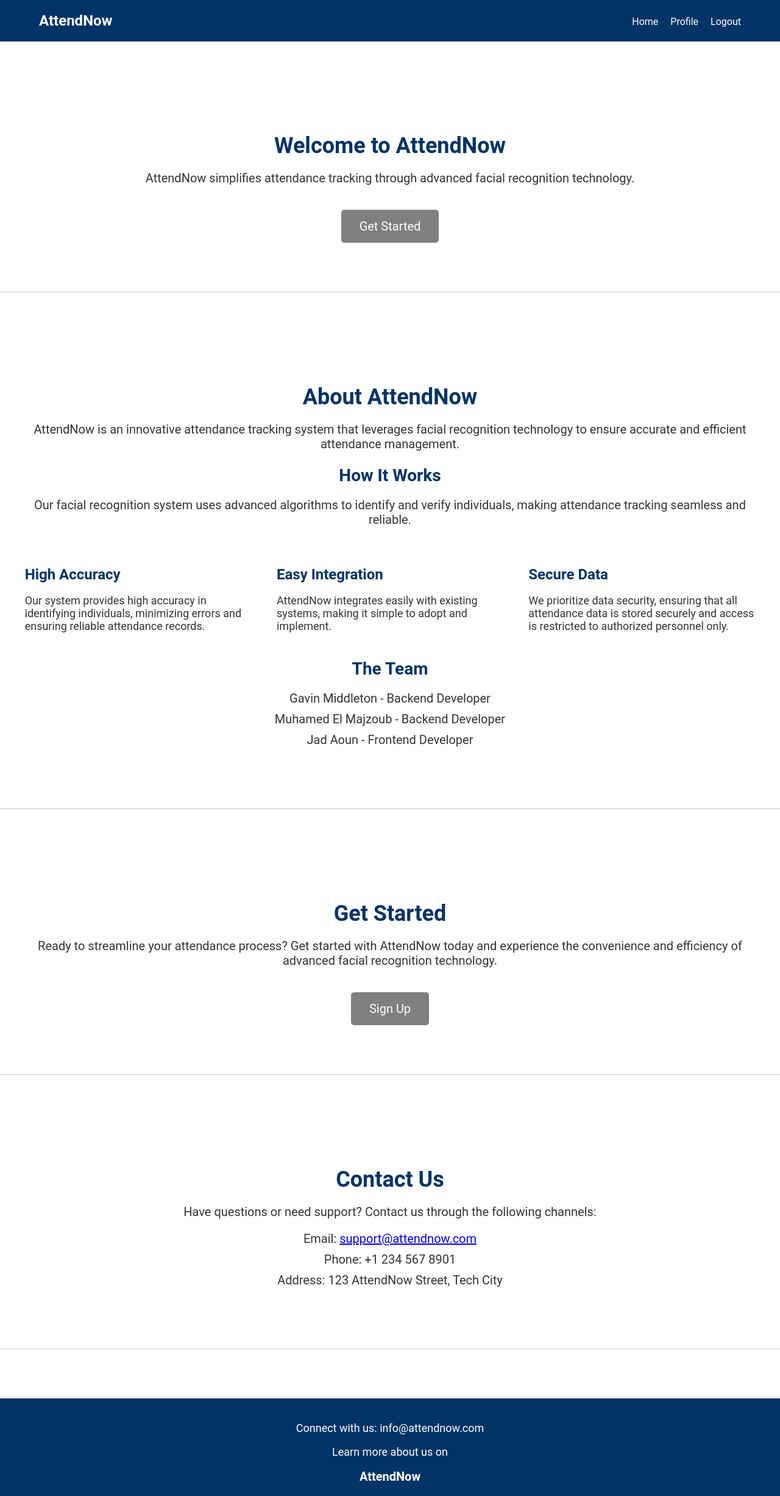
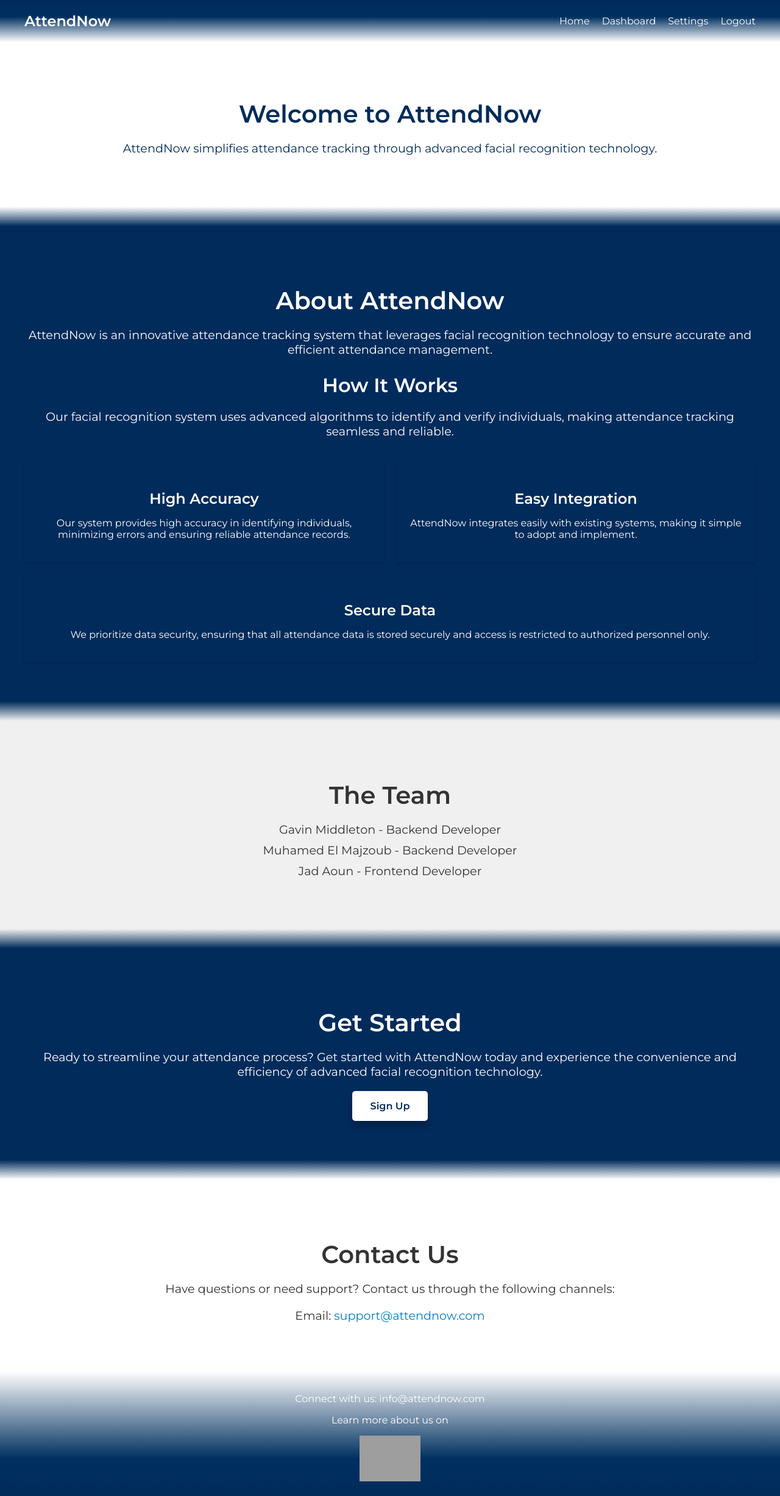
Before and after one commit to JadAoun1/AttendNow, a Django app: page / in a window 1280 px wide. Shown: the whole page at 61% size. Run offline with Django 5.2, Linux system fonts and the light colour scheme; a user stored in the database is signed in; grey boxes are pictures that could not be loaded.

Commit message:
Added changes to styling of pages.

```diff
--- a/attendnow/attendance/templates/attendance/base.html
+++ b/attendnow/attendance/templates/attendance/base.html
@@ -1,46 +1,47 @@
 <!DOCTYPE html>
 <html lang="en">
+
 <head>
     <meta charset="UTF-8">
     <meta name="viewport" content="width=device-width, initial-scale=1.0">
     <title>{% block title %}AttendNow{% endblock %}</title>
+    <link href="https://fonts.googleapis.com/css2?family=Montserrat:wght@400;600&display=swap" rel="stylesheet">
     {% load static %}
-    <link rel="stylesheet" href="{% static 'attendance/styles.css' %}">
 </head>
-<body>
+
+<body style="background-color: #002B5B; font-family: 'Montserrat', sans-serif; margin: 0;">
     <!-- Header section -->
-    <header class="header">
-        <div class="container">
-            <div class="header-content">
-                <span class="logo-text">AttendNow</span>
-                <nav class="nav">
-                    <ul>
-                        <li><a href="{% url 'home' %}">Home</a></li>
-                        {% if user.is_authenticated %}
-                            <li><a href="{% url 'profile' %}">Profile</a></li>
-                            <li><a href="{% url 'logout' %}">Logout</a></li>
-                        {% else %}
-                            <li><a href="{% url 'sign_in' %}">Sign In</a></li>
-                            <li><a href="{% url 'sign_up' %}">Sign Up</a></li>
-                        {% endif %}
-                    </ul>
-                </nav>
-            </div>
+    <header style="background: linear-gradient(180deg, #002B5B 0%, #003060 40%, white 100%); padding: 20px;">
+        <div style="max-width: 1200px; margin: 0 auto; display: flex; justify-content: space-between; align-items: center;">
+            <span style="color: white; font-size: 1.5em; font-weight: 600;">AttendNow</span>
+            <nav>
+                <ul style="list-style: none; margin: 0; padding: 0; display: flex; gap: 20px;">
+                    <li><a href="{% url 'home' %}" style="color: white; text-decoration: none;">Home</a></li>
+                    {% if user.is_authenticated %}
+                        <li><a href="{% url 'dashboard' %}" style="color: white; text-decoration: none;">Dashboard</a></li>
+                        <li><a href="{% url 'settings' %}" style="color: white; text-decoration: none;">Settings</a></li>
+                        <li><a href="{% url 'logout' %}" style="color: white; text-decoration: none;">Logout</a></li>
+                    {% else %}
+                        <li><a href="{% url 'sign_in' %}" style="color: white; text-decoration: none;">Sign In</a></li>
+                        <li><a href="{% url 'sign_up' %}" style="color: white; text-decoration: none;">Sign Up</a></li>
+                    {% endif %}
+                </ul>
+            </nav>
         </div>
     </header>
 
     <!-- Main content wrapper -->
-    <div class="content-wrapper">
+    <div style="min-height: calc(100vh - 160px);">
         {% block content %}{% endblock %}
     </div>
 
     <!-- Footer section -->
-    <footer class="footer">
-        <div class="container">
+    <footer style="background: linear-gradient(180deg, white 0%, #003060 70%, #002B5B 100%); padding: 20px;">
+        <div style="max-width: 1200px; margin: 0 auto; text-align: center; color: white;">
             <p>Connect with us: info@attendnow.com</p>
             <p>Learn more about us on</p>
-            <div class="footer-logo">
-                <span class="footer-logo-text">AttendNow</span>
+            <div style="margin-top: 10px;">
+                <img src="{% static 'attendance/footer-logo.png' %}" alt="AttendNow Logo" style="width: 100px;">
             </div>
         </div>
     </footer>
--- a/attendnow/attendance/templates/attendance/home.html
+++ b/attendnow/attendance/templates/attendance/home.html
@@ -3,52 +3,63 @@
 {% block title %}Home{% endblock %}
 
 {% block content %}
-<section id="home" class="section">
-    <h1>Welcome to AttendNow</h1>
-    <p>AttendNow simplifies attendance tracking through advanced facial recognition technology.</p>
-    <a href="{% url 'sign_in' %}" class="btn">Get Started</a>
+
+<section id="home" class="section" style="padding: 60px 40px; text-align: center; background: white; color: #002B5B; box-shadow: 0 4px 6px rgba(0,0,0,0.1);">
+    <h1 style="font-size: 2.5em; font-weight: 700; margin-bottom: 20px;">Welcome to AttendNow</h1>
+    <p style="font-size: 1.2em; margin-bottom: 20px;">AttendNow simplifies attendance tracking through advanced facial recognition technology.</p>
+
 </section>
 
-<section id="about" class="section">
-    <h1>About AttendNow</h1>
-    <p>AttendNow is an innovative attendance tracking system that leverages facial recognition technology to ensure accurate and efficient attendance management.</p>
-    <h2>How It Works</h2>
-    <p>Our facial recognition system uses advanced algorithms to identify and verify individuals, making attendance tracking seamless and reliable.</p>
-    <div class="features">
-        <div class="feature">
-            <h3>High Accuracy</h3>
-            <p>Our system provides high accuracy in identifying individuals, minimizing errors and ensuring reliable attendance records.</p>
+<div style="background: linear-gradient(to bottom, white 10%, #002B5B 90%); height: 40px;"></div>
+
+<section id="about" class="section" style="padding: 60px 40px; text-align: center; background: #002B5B; color: white; box-shadow: 0 4px 6px rgba(0,0,0,0.1);">
+    <h1 style="font-size: 2.5em; font-weight: 700; margin-bottom: 20px;">About AttendNow</h1>
+    <p style="font-size: 1.2em; margin-bottom: 20px;">AttendNow is an innovative attendance tracking system that leverages facial recognition technology to ensure accurate and efficient attendance management.</p>
+    <h2 style="font-size: 2em; font-weight: 600; margin-bottom: 20px;">How It Works</h2>
+    <p style="font-size: 1.2em; margin-bottom: 40px;">Our facial recognition system uses advanced algorithms to identify and verify individuals, making attendance tracking seamless and reliable.</p>
+    <div style="display: flex; flex-wrap: wrap; justify-content: space-around; gap: 20px;">
+        <div style="flex: 1 1 calc(33% - 20px); padding: 20px; box-shadow: 0 2px 4px rgba(0,0,0,0.1);">
+            <h3 style="font-size: 1.5em; font-weight: 600; margin-bottom: 10px;">High Accuracy</h3>
+            <p style="font-size: 1em;">Our system provides high accuracy in identifying individuals, minimizing errors and ensuring reliable attendance records.</p>
         </div>
-        <div class="feature">
-            <h3>Easy Integration</h3>
-            <p>AttendNow integrates easily with existing systems, making it simple to adopt and implement.</p>
+        <div style="flex: 1 1 calc(33% - 20px); padding: 20px; box-shadow: 0 2px 4px rgba(0,0,0,0.1);">
+            <h3 style="font-size: 1.5em; font-weight: 600; margin-bottom: 10px;">Easy Integration</h3>
+            <p style="font-size: 1em;">AttendNow integrates easily with existing systems, making it simple to adopt and implement.</p>
         </div>
-        <div class="feature">
-            <h3>Secure Data</h3>
-            <p>We prioritize data security, ensuring that all attendance data is stored securely and access is restricted to authorized personnel only.</p>
+        <div style="flex: 1 1 calc(33% - 20px); padding: 20px; box-shadow: 0 2px 4px rgba(0,0,0,0.1);">
+            <h3 style="font-size: 1.5em; font-weight: 600; margin-bottom: 10px;">Secure Data</h3>
+            <p style="font-size: 1em;">We prioritize data security, ensuring that all attendance data is stored securely and access is restricted to authorized personnel only.</p>
         </div>
     </div>
-    <h2>The Team</h2>
-    <ul>
-        <li>Gavin Middleton - Backend Developer</li>
-        <li>Muhamed El Majzoub - Backend Developer</li>
+</section>
+
+<div style="background: linear-gradient(to bottom, #002B5B 10%, #F0F0F0 90%); height: 40px;"></div>
+
+<section id="the-team" class="section" style="padding: 60px 40px; text-align: center; background: #F0F0F0; color: #333; box-shadow: 0 4px 6px rgba(0,0,0,0.1);">
+    <h1 style="font-size: 2.5em; font-weight: 700; margin-bottom: 20px;">The Team</h1>
+    <ul style="list-style: none; padding: 0; font-size: 1.2em;">
+        <li style="margin-bottom: 10px;">Gavin Middleton - Backend Developer</li>
+        <li style="margin-bottom: 10px;">Muhamed El Majzoub - Backend Developer</li>
         <li>Jad Aoun - Frontend Developer</li>
     </ul>
 </section>
 
-<section id="get-started" class="section">
-    <h1>Get Started</h1>
-    <p>Ready to streamline your attendance process? Get started with AttendNow today and experience the convenience and efficiency of advanced facial recognition technology.</p>
-    <a href="{% url 'sign_up' %}" class="btn">Sign Up</a>
+<div style="background: linear-gradient(to bottom, #F0F0F0 10%, #002B5B 90%); height: 40px;"></div>
+
+<section id="get-started" class="section" style="padding: 60px 40px; text-align: center; background: #002B5B; color: white; box-shadow: 0 4px 6px rgba(0,0,0,0.1);">
+    <h1 style="font-size: 2.5em; font-weight: 700; margin-bottom: 20px;">Get Started</h1>
+    <p style="font-size: 1.2em; margin-bottom: 20px;">Ready to streamline your attendance process? Get started with AttendNow today and experience the convenience and efficiency of advanced facial recognition technology.</p>
+    <a href="{% url 'sign_up' %}" style="display: inline-block; padding: 15px 30px; background-color: white; color: #002B5B; text-decoration: none; border-radius: 5px; font-size: 1em; font-weight: 600; box-shadow: 0 10px 10px rgba(0,0,0,0.2);">Sign Up</a>
 </section>
 
-<section id="contact" class="section">
-    <h1>Contact Us</h1>
-    <p>Have questions or need support? Contact us through the following channels:</p>
-    <ul>
-        <li>Email: <a href="mailto:support@attendnow.com">support@attendnow.com</a></li>
-        <li>Phone: +1 234 567 8901</li>
-        <li>Address: 123 AttendNow Street, Tech City</li>
+<div style="background: linear-gradient(to bottom, #002B5B 10%, white 90%); height: 40px;"></div>
+
+<section id="contact" class="section" style="padding: 60px 40px; text-align: center; background: white; color: #333; box-shadow: 0 4px 6px rgba(0,0,0,0.1);">
+    <h1 style="font-size: 2.5em; font-weight: 700; margin-bottom: 20px;">Contact Us</h1>
+    <p style="font-size: 1.2em; margin-bottom: 20px;">Have questions or need support? Contact us through the following channels:</p>
+    <ul style="list-style: none; padding: 0; font-size: 1.2em;">
+        <li style="margin-bottom: 10px;">Email: <a href="mailto:support@attendnow.com" style="color: #007ACC; text-decoration: none;">support@attendnow.com</a></li>
     </ul>
 </section>
+
 {% endblock %}
--- a/attendnow/attendnow/settings.py
+++ b/attendnow/attendnow/settings.py
@@ -121,11 +121,10 @@
 
 
 
-# Static files (CSS, JavaScript, Images)
 STATIC_URL = '/static/'
-
 STATICFILES_DIRS = [
-    os.path.join(BASE_DIR, 'Static'),
+    BASE_DIR / "static",
+    '/var/www/static/',
 ]
 
 STATIC_ROOT = os.path.join(BASE_DIR, 'staticfiles')
```
Also changed, not shown: attendnow/attendance/templates/attendance/signIn.html (+17 -17 lines), attendnow/attendance/templates/attendance/signUp.html (+22 -53 lines), attendnow/Static/AttendNowLogo.png (added), attendnow/Static/google_logo.png (added), attendnow/db.sqlite3.
